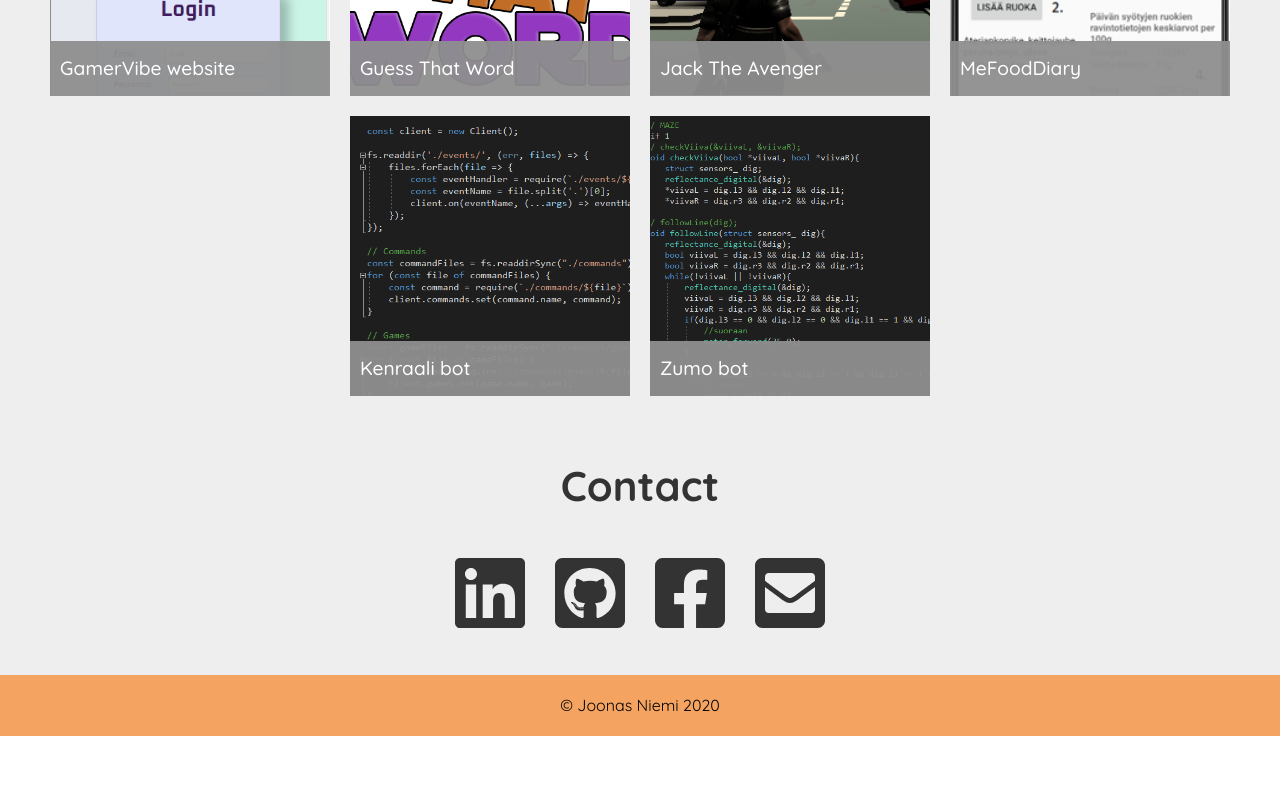
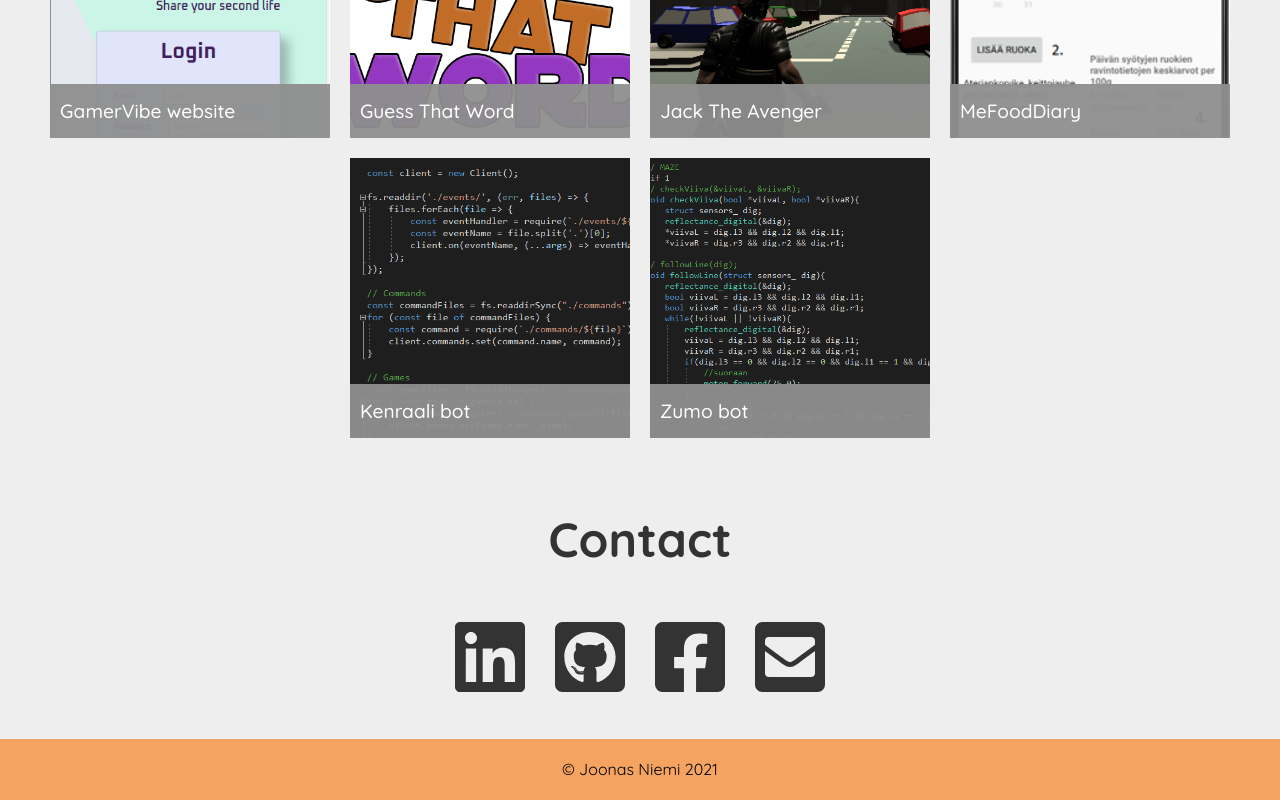
Before and after one commit to jopakka/my-homepage, a React (Create React App) app: page / in a window 1280 px wide. Shown: the part 974-1774 px from the top of the page. Before the commit the page ends 1710 px from the top, so only its background shows below. Built offline with nearby package versions, Linux system fonts and the light colour scheme.

Commit message:
small style change and footer text

```diff
--- a/src/App.css
+++ b/src/App.css
@@ -22,7 +22,7 @@ p {
 
 h1 {
     font-weight: 700;
-    font-size: 2.6em;
+    font-size: 3em;
     text-align: center;
     margin: 1em auto 0.5em;
 }
--- a/src/App.js
+++ b/src/App.js
@@ -30,7 +30,7 @@ const headerInfo = {
 };
 
 const footerInfo = {
-  crText: 'Joonas Niemi 2020',
+  crText: 'Joonas Niemi 2021',
 };
 
 export default App;
```
